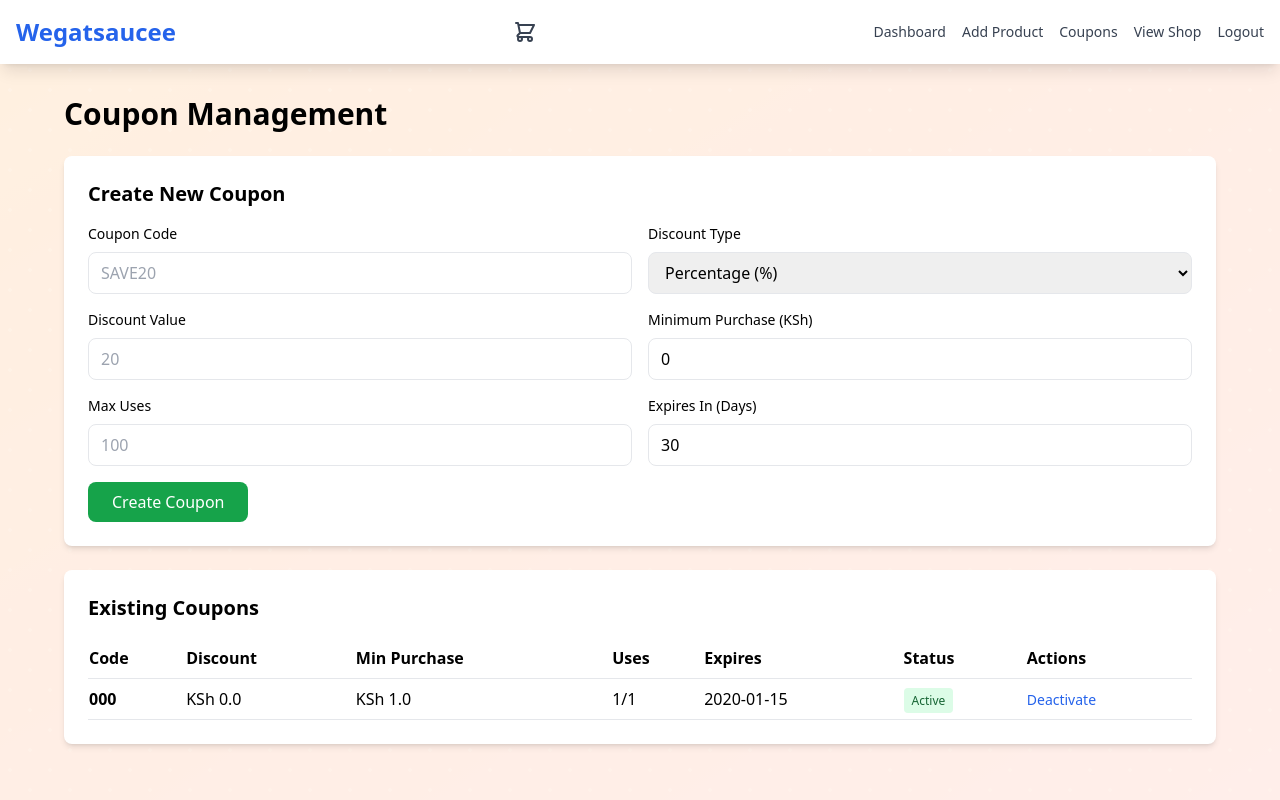
After one commit to obapluto-ob/wegatsauceefashionhub, a Flask app: page /admin/coupons in a window 1280 px wide. The commit adds this page. Run offline with Flask 3, Linux system fonts and the light colour scheme; the visitor is signed in with stand-in values (Sample User, id 1); tables that the repository leaves empty hold one stand-in row (values such as "Sample post"); some libraries are stand-ins or nearby versions.

Commit message:
Add admin coupon management interface - no Python console needed!

```diff
--- a/app.py
+++ b/app.py
@@ -1726,6 +1726,50 @@ def admin_upload():
         return redirect(url_for('admin_login'))
     return render_template('admin_upload.html')
 
+@app.route('/admin/coupons')
+def admin_coupons():
+    if not session.get('admin_logged_in'):
+        return redirect(url_for('admin_login'))
+    coupons = Coupon.query.order_by(Coupon.created_at.desc()).all()
+    return render_template('admin_coupons.html', coupons=coupons)
+
+@app.route('/admin/create_coupon', methods=['POST'])
+def admin_create_coupon():
+    if not session.get('admin_logged_in'):
+        return redirect(url_for('admin_login'))
+
+    code = request.form['code'].upper()
+    discount_type = request.form['discount_type']
+    discount_value = float(request.form['discount_value'])
+    min_purchase = float(request.form.get('min_purchase', 0))
+    max_uses = int(request.form['max_uses']) if request.form.get('max_uses') else None
+    expires_days = int(request.form.get('expires_days', 30))
+
+    coupon = Coupon(
+        code=code,
+        discount_percent=discount_value if discount_type == 'percent' else None,
+        discount_amount=discount_value if discount_type == 'amount' else None,
+        min_purchase=min_purchase,
+        max_uses=max_uses,
+        expires_at=datetime.utcnow() + timedelta(days=expires_days),
+        active=True
+    )
+    db.session.add(coupon)
+    db.session.commit()
+
+    return redirect(url_for('admin_coupons'))
+
+@app.route('/admin/toggle_coupon/<int:id>', methods=['POST'])
+def admin_toggle_coupon(id):
+    if not session.get('admin_logged_in'):
+        return redirect(url_for('admin_login'))
+
+    coupon = Coupon.query.get_or_404(id)
+    coupon.active = not coupon.active
+    db.session.commit()
+
+    return redirect(url_for('admin_coupons'))
+
 @app.route('/admin', methods=['GET', 'POST'])
 def admin():
     if request.method == 'POST':
--- /dev/null
+++ b/templates/admin_coupons.html
@@ -0,0 +1,121 @@
+{% extends "base.html" %}
+
+{% block content %}
+<div class="max-w-6xl mx-auto">
+    <h2 class="text-3xl font-bold mb-6">Coupon Management</h2>
+
+    <!-- Create Coupon Form -->
+    <div class="bg-white rounded-lg shadow-md p-6 mb-6">
+        <h3 class="text-xl font-bold mb-4">Create New Coupon</h3>
+        <form method="POST" action="/admin/create_coupon" class="grid grid-cols-1 md:grid-cols-2 gap-4">
+            <div>
+                <label class="block text-sm font-medium mb-2">Coupon Code</label>
+                <input type="text" name="code" required placeholder="SAVE20"
+                       class="w-full border rounded-lg px-3 py-2 uppercase">
+            </div>
+            <div>
+                <label class="block text-sm font-medium mb-2">Discount Type</label>
+                <select name="discount_type" id="discount_type" onchange="toggleDiscountType()"
+                        class="w-full border rounded-lg px-3 py-2">
+                    <option value="percent">Percentage (%)</option>
+                    <option value="amount">Fixed Amount (KSh)</option>
+                </select>
+            </div>
+            <div>
+                <label class="block text-sm font-medium mb-2">Discount Value</label>
+                <input type="number" name="discount_value" required placeholder="20"
+                       class="w-full border rounded-lg px-3 py-2">
+            </div>
+            <div>
+                <label class="block text-sm font-medium mb-2">Minimum Purchase (KSh)</label>
+                <input type="number" name="min_purchase" value="0"
+                       class="w-full border rounded-lg px-3 py-2">
+            </div>
+            <div>
+                <label class="block text-sm font-medium mb-2">Max Uses</label>
+                <input type="number" name="max_uses" placeholder="100"
+                       class="w-full border rounded-lg px-3 py-2">
+            </div>
+            <div>
+                <label class="block text-sm font-medium mb-2">Expires In (Days)</label>
+                <input type="number" name="expires_days" value="30"
+                       class="w-full border rounded-lg px-3 py-2">
+            </div>
+            <div class="md:col-span-2">
+                <button type="submit" class="bg-green-600 text-white px-6 py-2 rounded-lg hover:bg-green-700">
+                    Create Coupon
+                </button>
+            </div>
+        </form>
+    </div>
+
+    <!-- Existing Coupons -->
+    <div class="bg-white rounded-lg shadow-md p-6">
+        <h3 class="text-xl font-bold mb-4">Existing Coupons</h3>
+        <div class="overflow-x-auto">
+            <table class="w-full">
+                <thead>
+                    <tr class="border-b">
+                        <th class="text-left py-2">Code</th>
+                        <th class="text-left py-2">Discount</th>
+                        <th class="text-left py-2">Min Purchase</th>
+                        <th class="text-left py-2">Uses</th>
+                        <th class="text-left py-2">Expires</th>
+                        <th class="text-left py-2">Status</th>
+                        <th class="text-left py-2">Actions</th>
+                    </tr>
+                </thead>
+                <tbody>
+                    {% for coupon in coupons %}
+                    <tr class="border-b">
+                        <td class="py-2 font-bold">{{ coupon.code }}</td>
+                        <td class="py-2">
+                            {% if coupon.discount_percent %}
+                                {{ coupon.discount_percent }}%
+                            {% else %}
+                                KSh {{ coupon.discount_amount }}
+                            {% endif %}
+                        </td>
+                        <td class="py-2">KSh {{ coupon.min_purchase }}</td>
+                        <td class="py-2">{{ coupon.used_count }}/{{ coupon.max_uses or '∞' }}</td>
+                        <td class="py-2">
+                            {% if coupon.expires_at %}
+                                {{ coupon.expires_at.strftime('%Y-%m-%d') }}
+                            {% else %}
+                                Never
+                            {% endif %}
+                        </td>
+                        <td class="py-2">
+                            {% if coupon.active %}
+                                <span class="bg-green-100 text-green-800 px-2 py-1 rounded text-xs">Active</span>
+                            {% else %}
+                                <span class="bg-red-100 text-red-800 px-2 py-1 rounded text-xs">Inactive</span>
+                            {% endif %}
+                        </td>
+                        <td class="py-2">
+                            <form method="POST" action="/admin/toggle_coupon/{{ coupon.id }}" class="inline">
+                                <button type="submit" class="text-blue-600 hover:text-blue-800 text-sm">
+                                    {% if coupon.active %}Deactivate{% else %}Activate{% endif %}
+                                </button>
+                            </form>
+                        </td>
+                    </tr>
+                    {% endfor %}
+                </tbody>
+            </table>
+        </div>
+    </div>
+</div>
+
+<script>
+function toggleDiscountType() {
+    const type = document.getElementById('discount_type').value;
+    const label = document.querySelector('label[for="discount_value"]');
+    if (type === 'percent') {
+        label.textContent = 'Discount Percentage (%)';
+    } else {
+        label.textContent = 'Discount Amount (KSh)';
+    }
+}
+</script>
+{% endblock %}
--- a/templates/base.html
+++ b/templates/base.html
@@ -33,6 +33,7 @@
                     {% if session.admin_logged_in and request.path.startswith('/admin') %}
                         <a href="/admin" class="text-gray-700 hover:text-red-600 text-sm">Dashboard</a>
                         <a href="/admin/upload" class="text-gray-700 hover:text-red-600 text-sm">Add Product</a>
+                        <a href="/admin/coupons" class="text-gray-700 hover:text-red-600 text-sm">Coupons</a>
                         <a href="/" class="text-gray-700 hover:text-red-600 text-sm">View Shop</a>
                         <a href="/admin/logout" class="text-gray-700 hover:text-red-600 text-sm">Logout</a>
                     {% elif session.user_id %}
@@ -52,6 +53,7 @@
                 {% if session.admin_logged_in and request.path.startswith('/admin') %}
                     <a href="/admin" class="block py-2 text-gray-700 hover:text-red-600">Dashboard</a>
                     <a href="/admin/upload" class="block py-2 text-gray-700 hover:text-red-600">Add Product</a>
+                    <a href="/admin/coupons" class="block py-2 text-gray-700 hover:text-red-600">Coupons</a>
                     <a href="/admin/orders" class="block py-2 text-gray-700 hover:text-red-600">Orders</a>
                     <a href="/" class="block py-2 text-gray-700 hover:text-red-600">View Shop</a>
                     <a href="/admin/logout" class="block py-2 text-gray-700 hover:text-red-600">Logout</a>
```
